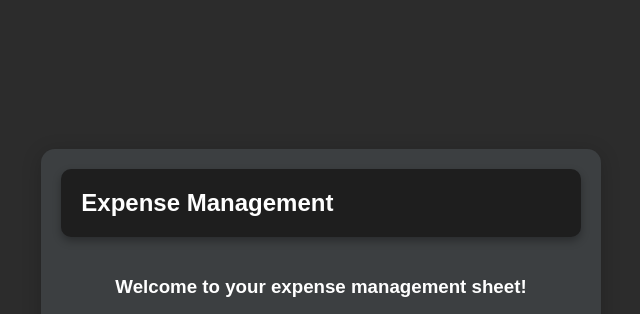
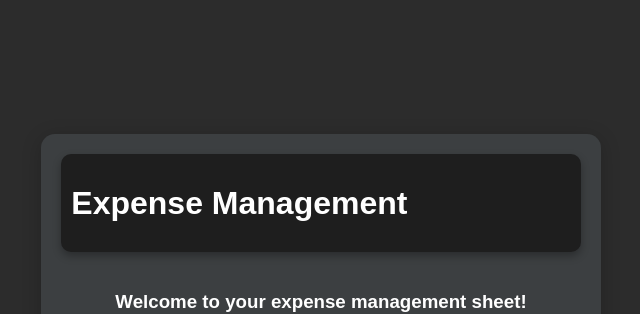
Before and after one commit to alicia-mathew/smart-budget-tracker, a React (Create React App) app in the folder react_frontend/db-app/: page /expenses/1 in a window 1280 px wide. Shown: the top 314 px of the page, without its empty margins (319-959 px from the left). Built offline with nearby package versions, Linux system fonts and the light colour scheme; no server answers.

Commit message:
minor changes

```diff
--- a/react_frontend/db-app/src/pages/expenses.css
+++ b/react_frontend/db-app/src/pages/expenses.css
@@ -6,6 +6,17 @@
   max-width: 800px;
   width: 100%;
   margin: auto;
+}
+
+.expense-header {
+  display: flex;
+  justify-content: space-between;
+  align-items: center;
+  padding: 10px;
+  background-color: #1e1e1e;
+  border-radius: 10px;
+  box-shadow: 0 4px 8px rgba(0, 0, 0, 0.3);
+  margin-bottom: 20px;
 }
 
 h1, h2, h3 {
--- a/react_frontend/db-app/src/pages/expenses.js
+++ b/react_frontend/db-app/src/pages/expenses.js
@@ -171,7 +171,7 @@ function Expenses() {
 
     return (
         <div className="expenses">
-            <header className="header">
+            <header className="expense-header">
                 <h1>Expense Management</h1>
             </header>
             <form id="expenseForm" onSubmit={e => e.preventDefault()}>
```
Also changed, not shown: 1 other file (tests, documents, lock files or other folders).
